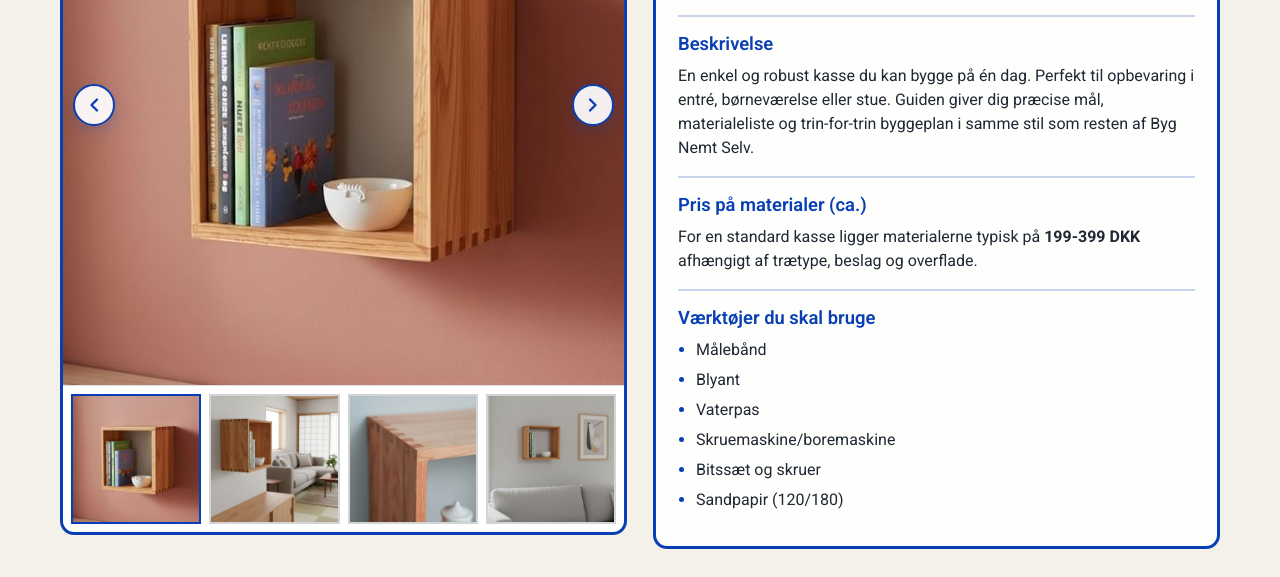
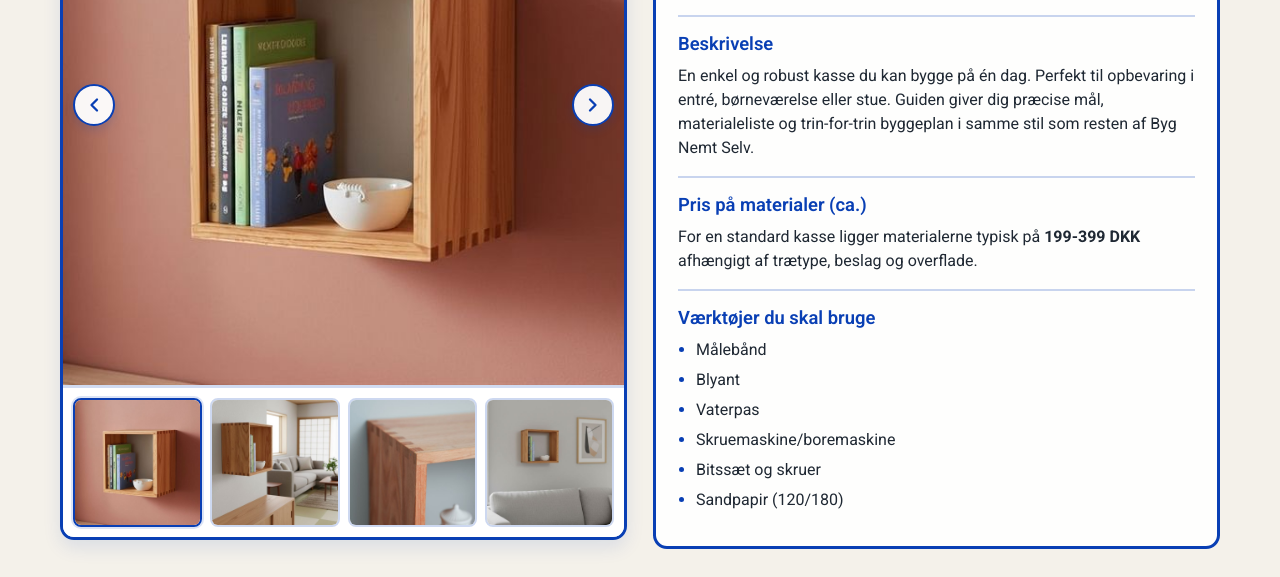
Before and after one commit to fredeschmidt/byg-nemt-selv, a website: page kasse.html in a window 1280 px wide. Shown: the part 227-804 px from the top of the page. Drawn offline with Linux system fonts and the light colour scheme.

Commit message:
carousel styling

```diff
--- a/components/product-detail/product-detail.scss
+++ b/components/product-detail/product-detail.scss
@@ -27,7 +27,8 @@
   border: 3px solid var(--color-text-primary);
   border-radius: 14px;
   overflow: hidden;
-  background: var(--color-text-inverse);
+  background: rgba(255, 255, 255, 0.92);
+  box-shadow: 0 8px 18px rgba(9, 63, 180, 0.1);
 
   img {
     display: block;
@@ -39,6 +40,7 @@
 
 .product-carousel {
   position: relative;
+  border-bottom: 2px solid rgba(9, 63, 180, 0.18);
 }
 
 .product-carousel__nav {
@@ -49,7 +51,7 @@
   height: 42px;
   border: 2px solid var(--color-text-primary);
   border-radius: 999px;
-  background: rgba(255, 255, 255, 0.92);
+  background: rgba(255, 255, 255, 0.95);
   color: var(--color-text-primary);
   font-size: 0;
   font-weight: var(--font-weight-bold);
@@ -58,13 +60,13 @@
   display: inline-flex;
   align-items: center;
   justify-content: center;
-  box-shadow: 0 6px 16px rgba(9, 63, 180, 0.2);
+  box-shadow: 0 4px 10px rgba(9, 63, 180, 0.16);
   transition: transform 0.18s ease, background 0.18s ease, box-shadow 0.18s ease;
 
   &:hover {
     transform: translateY(-50%) scale(1.06);
     background: var(--color-text-inverse);
-    box-shadow: 0 8px 20px rgba(9, 63, 180, 0.3);
+    box-shadow: 0 7px 16px rgba(9, 63, 180, 0.22);
   }
 
   &:focus-visible {
@@ -96,21 +98,31 @@
 
 .product-carousel__thumbs {
   margin: 0;
-  padding: 8px;
-  border-top: 1px solid rgba(31, 40, 51, 0.15);
+  padding: 10px;
+  border-top: 1px solid rgba(9, 63, 180, 0.18);
   display: grid;
   grid-template-columns: repeat(4, minmax(0, 1fr));
   gap: 8px;
+  background: rgba(255, 255, 255, 0.85);
 }
 
 .product-carousel__thumb {
-  border: 2px solid rgba(31, 40, 51, 0.2);
+  border: 2px solid rgba(9, 63, 180, 0.2);
+  border-radius: 8px;
   background: transparent;
   padding: 0;
   cursor: pointer;
+  overflow: hidden;
+  transition: transform 0.15s ease, border-color 0.15s ease, box-shadow 0.15s ease;
+
+  &:hover {
+    transform: translateY(-1px);
+    border-color: rgba(9, 63, 180, 0.45);
+  }
 
   &.is-active {
     border-color: var(--color-text-primary);
+    box-shadow: 0 0 0 2px rgba(9, 63, 180, 0.14);
   }
 
   img {
```
Also changed, not shown: styles/global.css, 1 other file.
